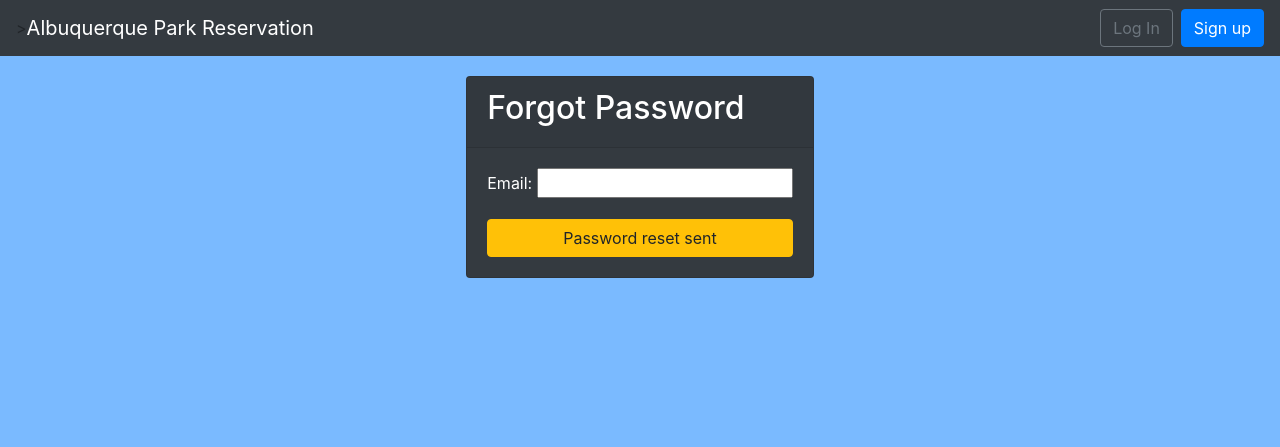
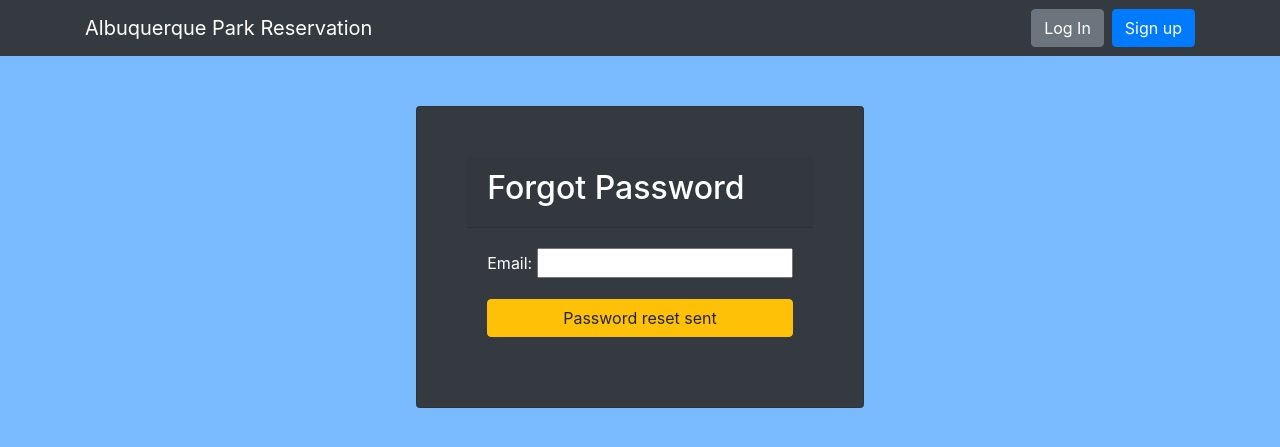
Before and after one commit to cleif/ISQA8210-Assignment5, a Django app: page /users/password_reset/ in a window 1280 px wide. Shown: the top 447 px of the page. Run offline with Django 3.2, Linux system fonts and the light colour scheme; some libraries are stand-ins or nearby versions.

Commit message:
updated login and reset form. created reset done

```diff
--- a/templates/base.html
+++ b/templates/base.html
@@ -20,8 +20,8 @@
 
   </head>
   <body>
-    <nav class="navbar navbar-expand-lg navbar-dark bg-dark">>
-      <div class="container-flid"></div>
+    <nav class="navbar navbar-expand-lg navbar-dark bg-dark">
+      <div class="container">
       <a class="navbar-brand" href="{% url 'home' %}">Albuquerque Park Reservation</a>
       <button class="navbar-toggler" type="button" data-toggle="collapse"
       data-target="#navbarCollapse" aria-controls="navbarCollapse"
@@ -68,12 +68,13 @@
           </ul>
         {% else %}
           <form class="form-inline ml-auto">
-            <a href="{% url 'login' %}" class="btn btn-outline-secondary">
+            <a href="{% url 'login' %}" class="btn btn-secondary">
             Log In</a>
             <a href="{% url 'signup' %}" class="btn btn-primary ml-2">
             Sign up</a>
           </form>
         {% endif %}
+      </div>
       </div>
     </nav>
     <div class="container">
--- a/templates/registration/login.html
+++ b/templates/registration/login.html
@@ -3,8 +3,8 @@
 {% block title %}Log In{% endblock title %}
 
 {% block content %}
-<div class="container" style="margin-top: 20px; padding-left: 30%;">
-    <div class="card-title bg-dark text-white" style="width: 50%;">
+<div class="container" style="margin-top: 50px; justify-content: center; margin-left: 25%;">
+    <div class="card-title bg-dark text-white" style="width: 50%; padding: 40px;">
         <div class="card-header">
             <h2 style="text-align: center;">Log In</h2>
         </div>
--- a/templates/registration/password_reset_form.html
+++ b/templates/registration/password_reset_form.html
@@ -1,7 +1,7 @@
 {% extends "base.html" %}
 {% block content %}
-<div class="row" style="margin-top: 20px; justify-content: center;">
-    <div class="card text-white bg-dark">
+<div class="row" style="margin-top: 50px; justify-content: center;">
+    <div class="card text-white bg-dark" style="padding: 50px;">
         <div class="card-header"><h2>Forgot Password</h2></div>
         <div class="card-body">
             <form method="POST">
@@ -12,4 +12,5 @@
         </div>
     </div>
 </div>
+
 {% endblock content %}
```
Also changed, not shown: templates/registration/password_reset_done.html (added, +16 -0 lines).
